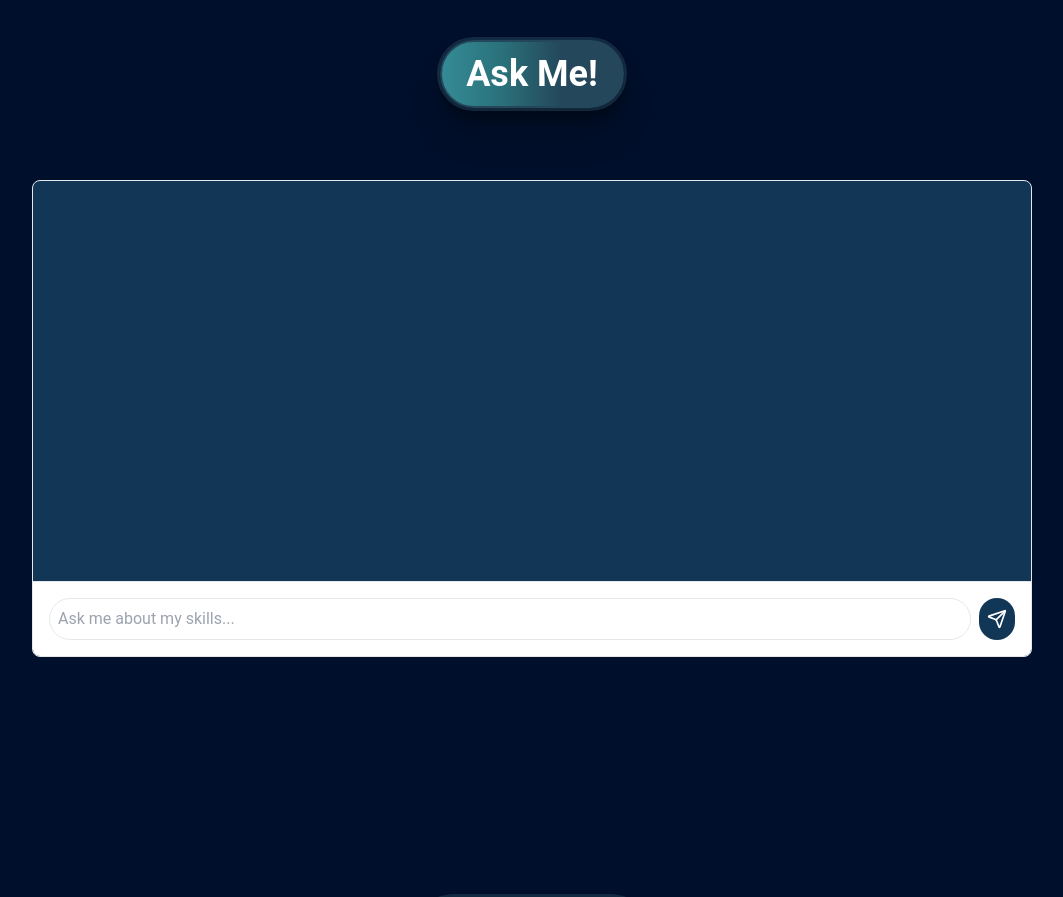
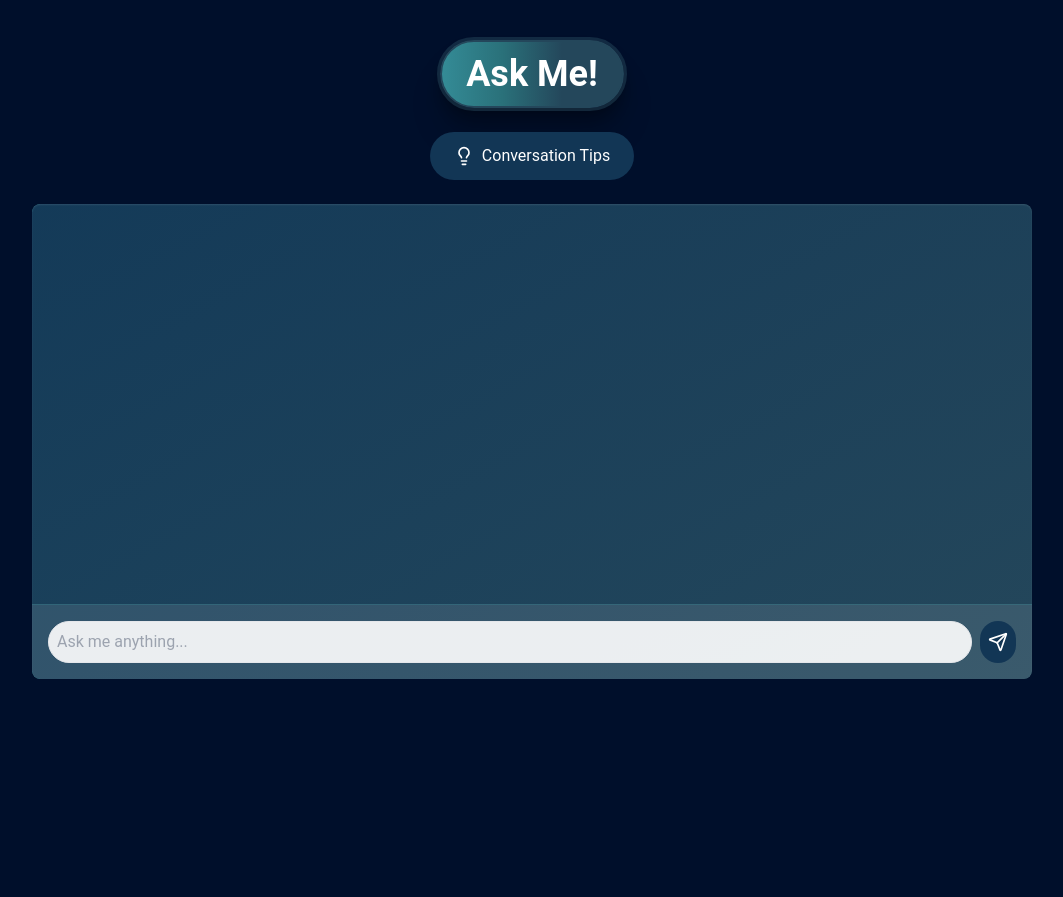
Before and after one commit to anthef/portofolio, a Next.js app: page / in a window 1280 px wide. Shown: the part 1000-1897 px from the top of the page, without its empty margins (108-1171 px from the left). Built offline with nearby package versions, Linux system fonts and the light colour scheme.

Commit message:
finish layouting

```diff
--- a/package.json
+++ b/package.json
@@ -12,6 +12,7 @@
     "@google/generative-ai": "^0.21.0",
     "@heroicons/react": "^2.2.0",
     "@uiw/react-markdown-preview": "^5.1.3",
+    "@vercel/analytics": "^1.4.1",
     "framer-motion": "^11.17.0",
     "lucide-react": "^0.454.0",
     "next": "^15.0.1",
--- a/src/app/api/chat/route.ts
+++ b/src/app/api/chat/route.ts
@@ -49,12 +49,12 @@ Computer Science student at Universitas Indonesia with expertise in mobile devel
 
 **Education**:
 - B.S. Computer Science, Universitas Indonesia (2023-Present)
-  - GPA: 3.89/4.00
+  - GPA: 4.00/4.00
   - Coursework: Algorithms, ML, Distributed Systems
 
 - SMAN 28 Jakarta (2019-2022)
-  - Ranked 2nd in graduating class
-  - Robotics Club Head
+  - Ranked 2nd in Graduating class
+  - Robotics Club Mechanical and Equipment Division Head
 
 **Leadership**:
 - Staff of Data Science Academy @ COMPFEST 16
@@ -66,7 +66,7 @@ Computer Science student at Universitas Indonesia with expertise in mobile devel
 - GitHub: [github.com/anthef](https://github.com/anthef)
 - LinkedIn: [linkedin.com/in/anthony-edbert-feriyanto](https://www.linkedin.com/in/anthony-edbert-feriyanto)
 - Kaggle: [kaggle.com/anthonyferiyanto](https://www.kaggle.com/anthonyferiyanto)
-- Portfolio: [anthonyedbert.vercel.app](https://anthonyedbert.vercel.app)
+- Portfolio: [anthonyedbert.vercel.app](https://anthonyef.website/)
 `;
 
 const createPrompt = (message: string, userLanguage: string, isFirst: boolean) => `
@@ -98,7 +98,6 @@ const detectLanguage = (text: string) => {
     if (pattern.test(text)) return lang;
   }
 
-  // Check for language patterns
   const langPatterns = {
     en: /\b(the|is|to|what|how)\b/i,
     id: /\b(saya|apa|bagaimana)\b/i,
@@ -112,7 +111,7 @@ const detectLanguage = (text: string) => {
     if (pattern.test(text)) return lang;
   }
 
-  return 'en'; // Default to English
+  return 'en';
 };
 
 export async function POST(request: Request) {
@@ -143,15 +142,12 @@ export async function POST(request: Request) {
     const result = await model.generateContent(prompt);
     let text = result.response.text();
 
-    // Remove greetings for follow-up messages
     if (!isFirstMessage) {
       text = text.replace(
         /^(Hai!|Hi|¡Hola!|こんにちは|你好|안녕|مرحبا|Привет|Bonjour|Hallo|Olá)\s*/i,
         ''
       );
     }
-
-    // RTL text formatting
     if (['ar', 'he'].includes(userLanguage)) {
       text = text.split('\n').join('\n<br>');
     }
--- a/src/app/layout.tsx
+++ b/src/app/layout.tsx
@@ -2,6 +2,7 @@ import type { Metadata } from "next";
 import { Inter, Poppins, Manrope, Sora } from "next/font/google";
 import "./globals.css";
 import { Navbar, Footer } from '@elements'
+import { Analytics } from '@vercel/analytics/next';
 
 
 const manrope = Manrope({
@@ -53,6 +54,7 @@ export default function RootLayout({
         <div className="blurry-gradient-2" style={{ bottom: '20%', right: '15%' }}></div> */}
         <main>
           {children}
+          <Analytics/>
         </main>
         {/* <div className="blurry-gradient" style={{ top: '20%', left: '10%' }}></div>
         <div className="blurry-gradient-2" style={{ bottom: '10%', right: '15%' }}></div> */}
--- a/src/components/modules/landingmodule/chatbot/Chatbot.tsx
+++ b/src/components/modules/landingmodule/chatbot/Chatbot.tsx
@@ -2,7 +2,7 @@ import { useState, useRef, useEffect, useId } from 'react';
 import Markdown from '@uiw/react-markdown-preview';
 import { motion } from 'framer-motion';
 import { v4 as uuidv4 } from 'uuid';
-import { Send } from 'lucide-react';
+import { Send, Lightbulb } from 'lucide-react';
 
 interface Message {
   isBot: boolean;
@@ -16,10 +16,38 @@ export default function ChatBot() {
   const [input, setInput] = useState('');
   const [messages, setMessages] = useState<Message[]>([]);
   const [isLoading, setIsLoading] = useState(false);
+  const [showTips, setShowTips] = useState(false);
   const containerRef = useRef<HTMLDivElement>(null);
   const processedMessages = useRef<Set<string>>(new Set());
   const prevMessagesLength = useRef(0);
   const id = useId();
+
+  const tips = [
+    {
+      text: {
+        en: "💡 Ask me about my work experience!",
+        id: "💡 Tanya tentang pengalaman kerja saya!"
+      }
+    },
+    {
+      text: {
+        en: "🌟 Want to know my educational background?",
+        id: "🌟 Mau tahu latar belakang pendidikan saya?"
+      }
+    },
+    {
+      text: {
+        en: "🚀 Ask about projects I've worked on!",
+        id: "🚀 Tanya tentang proyek yang pernah saya kerjakan!"
+      }
+    },
+    {
+      text: {
+        en: "📚 What technical skills do I have?",
+        id: "📚 Skill teknis apa saja yang saya kuasai?"
+      }
+    }
+  ];
 
   const scrollToBottom = () => {
     if (containerRef.current) {
@@ -88,6 +116,14 @@ export default function ChatBot() {
     }
   };
 
+  const handleTipClick = (tipText: string) => {
+    setInput(tipText);
+    setShowTips(false);
+    setTimeout(() => {
+      (document.getElementById('chat-form') as HTMLFormElement)?.requestSubmit();
+    }, 100);
+  };
+
   const handleSubmit = async (e: React.FormEvent) => {
     e.preventDefault();
     if (!input.trim()) return;
@@ -126,7 +162,9 @@ export default function ChatBot() {
     } catch (error) {
       const errorMessage: Message = {
         isBot: true,
-        text: "⚠️ Sorry, I'm having trouble connecting. Please try again later.",
+        text: input.toLowerCase().startsWith('id')
+          ? "⚠️ Maaf, sedang ada gangguan koneksi. Silakan coba lagi nanti."
+          : "⚠️ Sorry, I'm having trouble connecting. Please try again later.",
         id: `${id}-${uuidv4()}`,
         showCopied: false
       };
@@ -156,8 +194,60 @@ export default function ChatBot() {
         </h1>
       </motion.div>
 
-        <br></br>
-      <div className="max-w-[1000px] mx-auto w-full border border-gray-200 rounded-lg overflow-hidden bg-[#123655]">
+      <motion.div
+        initial={{ opacity: 0, y: 20 }}
+        animate={{ opacity: 1, y: 0 }}
+        whileHover={{ scale: 1.05 }}
+        whileTap={{ scale: 0.95 }}
+        className="relative"
+      >
+        <button
+          onClick={() => setShowTips(!showTips)}
+          className="flex items-center gap-2 px-6 py-3 bg-[#123655] text-white rounded-full hover:bg-[#1a4a6e] transition-colors"
+        >
+          <Lightbulb size={20} />
+          <span className="font-poppins">
+            {input.toLowerCase().startsWith('id') ? 'Tips Percakapan' : 'Conversation Tips'}
+          </span>
+        </button>
+
+        {showTips && (
+          <motion.div
+            initial={{ opacity: 0, y: -10 }}
+            animate={{ opacity: 1, y: 0 }}
+            className="absolute bottom-full left-0 mb-2 w-64 bg-black rounded-lg shadow-xl z-30"
+          >
+            <div className="p-2 max-h-40 overflow-y-auto">
+              {tips.map((tip, index) => (
+                <div
+                  key={index}
+                  onClick={() => handleTipClick(input.toLowerCase().startsWith('id') ? tip.text.id : tip.text.en)}
+                  className="p-3 text-sm cursor-pointer hover:bg-gray-100 hover:text-black rounded-lg transition-colors"
+                >
+                  {input.toLowerCase().startsWith('id') ? tip.text.id : tip.text.en}
+                </div>
+              ))}
+            </div>
+            <div className="p-2 text-xs text-center text-gray-500 border-t">
+              {input.toLowerCase().startsWith('id')
+                ? "Pertanyaan akan dijawab dalam bahasa yang sama"
+                : "Questions will be answered in your input language"}
+            </div>
+          </motion.div>
+        )}
+      </motion.div>
+
+      <div className="max-w-[1000px] mx-auto w-full rounded-lg overflow-hidden relative
+        before:absolute before:inset-0 before:bg-gradient-to-r before:from-[#348B96] before:to-[#24475B]
+        before:rounded-lg before:-z-10 before:p-[2px] before:shadow-[0_0_30px_rgba(52,139,150,0.6)]">
+
+        <div
+          style={{
+            background: 'linear-gradient(145deg, rgba(18,54,85,0.95) 0%, rgba(36,71,91,0.95) 100%)',
+            boxShadow: 'inset 0 1px 2px rgba(255,255,255,0.1)'
+          }}
+          className="relative rounded-lg overflow-hidden"
+        >
           <div
             ref={containerRef}
             className="h-[400px] overflow-y-auto overscroll-contain"
@@ -173,7 +263,7 @@ export default function ChatBot() {
                   <div className={`p-3 pr-8 rounded-2xl max-w-[80%] break-words relative ${
                     msg.isBot
                       ? 'bg-white text-gray-800 rounded-tl-none shadow-md font-poppins'
-                    : ' bg-white text-white rounded-tr-none shadow-md font-poppins'
+                      : 'bg-white text-gray-800 rounded-tr-none shadow-md font-poppins'
                   }`}>
                     <Markdown source={msg.text} />
 
@@ -198,7 +288,7 @@ export default function ChatBot() {
                         exit={{ opacity: 0, y: 5 }}
                         className="absolute -bottom-5 right-1 text-xs bg-gray-700 text-white px-2 py-1 rounded"
                       >
-                      Copied!
+                        {input.toLowerCase().startsWith('id') ? 'Tersalin!' : 'Copied!'}
                       </motion.span>
                     )}
 
@@ -236,21 +326,22 @@ export default function ChatBot() {
           </div>
 
           <form
+            id="chat-form"
             onSubmit={handleSubmit}
-          className="flex p-4 bg-white border-t border-gray-200"
+            className="flex p-4 bg-white/10 border-t border-[#348B96]/30"
           >
             <input
               type="text"
               value={input}
               onChange={(e) => setInput(e.target.value)}
-            placeholder="Ask me about my skills..."
-            className="flex-1 p-2 mr-2 border border-gray-200 rounded-full focus:outline-none focus:ring-2 focus:ring-[#123655] text-gray-800"
+              placeholder={input.toLowerCase().startsWith('id') ? "Tanyakan apa saja..." : "Ask me anything..."}
+              className="flex-1 p-2 mr-2 border border-gray-200 rounded-full focus:outline-none focus:ring-2 focus:ring-[#123655] text-gray-800 bg-white/90"
               aria-label="Chat input"
             />
             <button
               type="submit"
               disabled={isLoading}
-            className="p-2 bg-[#123655] text-white rounded-full hover:bg-[#0000] transition-colors disabled:opacity-50 disabled:cursor-not-allowed"
+              className="p-2 bg-[#123655] text-white rounded-full hover:bg-[#1a4a6e] transition-colors disabled:opacity-50 disabled:cursor-not-allowed"
               aria-label="Send message"
             >
               <Send size={20} />
@@ -258,5 +349,6 @@ export default function ChatBot() {
           </form>
         </div>
       </div>
+    </div>
   );
 }
```
Also changed, not shown: 1 other file (tests, documents, lock files or other folders). Lines whose indentation alone changed are shown as unchanged.
